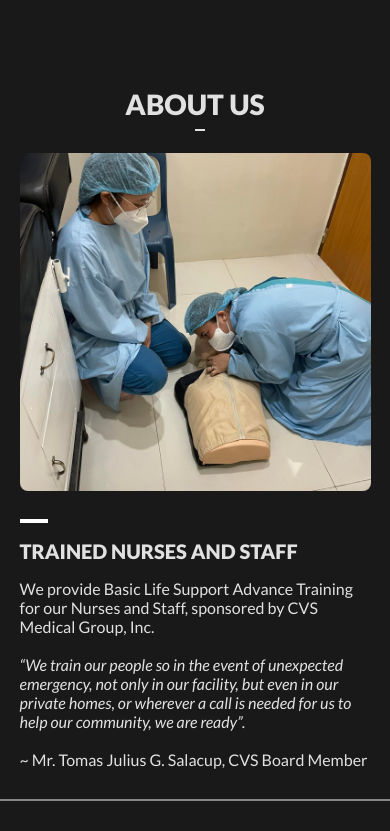
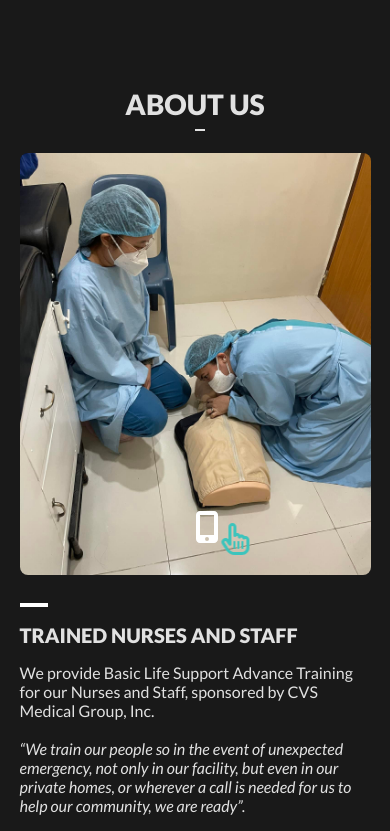
Before and after one commit to TimSalacup/react-freelance-project-attempt, a React (Vite) app: page / in a window 390 px wide. Shown: the part 960-1791 px from the top of the page. Built offline with nearby package versions, Linux system fonts and the light colour scheme.

Commit message:
cleaned up the logic, learned how to make flags to deal with asynchronous functions

```diff
--- a/src/App.css
+++ b/src/App.css
@@ -452,6 +452,107 @@ header {
   background: rgba(0, 0, 0, 0.2);
 }
 
+.scrollGif__icon {
+  position: absolute;
+  left: 50%;
+}
+
+.scrollGif__icon.phone {
+  color: rgb(255, 255, 255);
+  font-size: 32px;
+  bottom: 32px;
+  animation: swipePhone 5000ms linear infinite;
+}
+
+@keyframes swipePhone {
+  0% {
+    opacity: 0;
+  }
+
+  5% {
+    opacity: 1;
+  }
+
+  50% {
+    opacity: 1;
+  }
+
+  60% {
+    opacity: 0;
+  }
+
+  100% {
+    opacity: 0;
+  }
+}
+
+.scrollGif__icon.point {
+  font-size: 32px;
+  color: rgb(60, 196, 188);
+  bottom: 20px;
+  animation: swipePoint 10000ms linear infinite;
+}
+
+@keyframes swipePoint {
+  0% {
+    opacity: 0;
+    transform: scale(2);
+  }
+  5% {
+    opacity: 1;
+    transform: scale(1);
+    animation-timing-function: ease-out;
+  }
+  10% {
+    transform: translateX(0px);
+  }
+  15% {
+    transform: translateX(-30px);
+  }
+  25% {
+    transform: translateX(-30px);
+    opacity: 1;
+    animation-timing-function: ease-out;
+  }
+  30% {
+    opacity: 0;
+  }
+
+  40% {
+    transform: translateX(-30px);
+  }
+
+  50% {
+    transform: translateX(0);
+    opacity: 0;
+    transform: scale(2);
+  }
+
+  55% {
+    opacity: 1;
+    transform: scale(1);
+    animation-timing-function: ease-out;
+  }
+  60% {
+    transform: translateX(0px);
+  }
+  65% {
+    transform: translateX(30px);
+  }
+  75% {
+    transform: translateX(30px);
+    opacity: 1;
+    animation-timing-function: ease-out;
+  }
+  80% {
+    opacity: 0;
+  }
+  100% {
+    transform: translateX(30px);
+    opacity: 0;
+  }
+}
+
 /* MAIN FADEINDIV */
 
 .fadeInDiv {
@@ -544,6 +645,10 @@ main {
 .section__wrapper.aboutUs {
   width: 100%;
   position: relative;
+}
+
+.section__wrapper.aboutUs.phone {
+  display: none;
 }
 
 .aboutUs__bg {
@@ -1009,9 +1114,7 @@ main {
   .nav__top--splitter,
   .nav__bottom--arrow,
   .nav__bottom,
-  .header__arrow,
-  .header__bgfilter,
-  .aboutUs.phone {
+  .header__bgfilter {
     display: none;
   }
 
@@ -1020,6 +1123,11 @@ main {
     flex-direction: column;
     justify-content: start;
     height: 85vh;
+  }
+
+  .header__arrow--right, .header__arrow--left {
+    background-color: rgb(60, 196, 188);
+    color: rgb(225, 225, 225);
   }
 
   .header__bg {
@@ -1187,7 +1295,7 @@ main {
     display: none;
   }
 
-  .aboutUs.phone {
+  .section__wrapper.aboutUs.phone {
     display: flex;
     padding-bottom: 0;
   }
@@ -1238,13 +1346,23 @@ main {
 
   .aboutUsContent__right {
     width: 100%;
-    height: 40vh;
+    height: 50vh;
     border-radius: 8px;
+    max-width: 592px;
+    margin: auto;
   }
 
   .aboutUsContent__right:hover .aboutUsContent__right--img {
     transform: scale(100%);
     filter: blur(0px);
+  }
+
+  .footer__link--href {
+    font-size: 14px;
+  }
+
+  .footer__quote {
+    text-align: center;
   }
 }
 
@@ -1253,4 +1371,13 @@ main {
     height: 100%;
     width: auto;
   }
+
+  .footer__img {
+    width: 80%;
+    height: auto;
+  }
+
+  .footer__quote {
+    text-align: center;
+  }
 }
--- a/src/App.jsx
+++ b/src/App.jsx
@@ -18,11 +18,12 @@ function App() {
   const headerImgRef = useRef([]);
   const aboutUsButtonsRef = useRef([]);
   const photoViewerPreviewsRef = useRef([]);
+  const aboutUsContentImgRef = useRef([]);
+  let currentAbout = useRef([]);
   let aboutImgIndex = useRef(0);
   let prevActiveNav = useRef(0);
   let prevActiveHeader = useRef(0);
   let prevActiveAbout = useRef(0);
-  let currentAbout = useRef([]);
   let startX = useRef(0);
   let endX = useRef(0);
   let diffX = useRef(0);
@@ -34,9 +35,16 @@ function App() {
     useState([]);
   const [isHorizontal, setIsHorizontal] = useState(false);
   const [menuOpened, setMenuOpened] = useState(false);
+  const [aboutUsContentImgRefReady, setAboutUsContentImgRefReady] =
+    useState(false);
+  const [
+    aboutUsContentPhoneTrainedImgReady,
+    setAboutUsContentPhoneTrainedImgReady,
+  ] = useState(false);
   const [aboutTitle, setAboutTitle] = useState("");
   const [aboutPara, setAboutPara] = useState("");
   const [aboutImg, setAboutImg] = useState("");
+  const [aboutPhoneImg, setAboutPhoneImg] = useState("");
   const [aboutSection, setAboutSection] = useState("T");
   const [photoViewerImg, setPhotoViewerImg] = useState("T");
 
@@ -87,7 +95,7 @@ function App() {
           <br />~ Mr. Tomas Julius G. Salacup, CVS Board Member
         </>
       ),
-      img: AboutUsImgs.AboutTrainedImgs[0],
+      img: AboutUsImgs.AboutTrainedImgs[aboutImgIndex.current],
       horizontal: false,
     },
     {
@@ -318,12 +326,6 @@ function App() {
     }
   }, [aboutUsButtonsRef]);
 
-  // RUNS WHEN THE PAGE FIRST LOADS:
-  // 1) LOADS THE IMAGES ON THE HEADER
-  // 2) MAPS THE ABOUT US BUTTONS
-  // 3) MAPS BOTTOM NAV BUTTONS
-  // 4) ADDS EVENT LISTENER TO HEADER BG REF
-  // 5) LOADS CONTENT FOR PHONE ABOUT US
   useEffect(() => {
     setAboutUsPhoneContentContainer(
       AboutUsContentArray.map((el, index) => {
@@ -332,12 +334,84 @@ function App() {
             isHorizontal={el.horizontal}
             paragraph={el.paragraph}
             title={el.title}
-            img={el.img}
+            img={el.section === "T" ? aboutPhoneImg : el.img}
             key={index}
+            section={el.section}
+            aboutUsContentImgRef={(el) => {
+              if (el) aboutUsContentImgRef.current[index] = el;
+              index === AboutUsContentArray.length - 1 &&
+                setAboutUsContentImgRefReady(true);
+            }}
           />
         );
       })
     );
+  }, [aboutUsContentPhoneTrainedImgReady, aboutPhoneImg]);
+
+  useEffect(() => {
+    if (aboutUsContentImgRefReady) {
+      aboutUsContentImgRef.current[0].addEventListener(
+        "touchstart",
+        aboutTouchStart
+      );
+      aboutUsContentImgRef.current[0].addEventListener(
+        "touchend",
+        aboutTouchEnd
+      );
+    }
+  }, [aboutUsContentImgRefReady]);
+
+  const aboutTouchStart = (e) => {
+    startX.current = e.touches[0].clientX;
+  };
+
+  const aboutTouchEnd = (e) => {
+    endX.current = e.changedTouches[0].clientX;
+    diffX.current = Math.ceil(startX.current - endX.current);
+    if (diffX.current > 30) {
+      nextTrainedImg();
+    } else if (diffX.current < -60) {
+      previousTrainedImg();
+    }
+  };
+
+  const nextTrainedImg = () => {
+    if (aboutImgIndex.current === AboutUsImgs.AboutTrainedImgs.length - 1) {
+      aboutImgIndex.current = 0;
+      setAboutPhoneImg(AboutUsImgs.AboutTrainedImgs[aboutImgIndex.current]);
+      setAboutImg(AboutUsImgs.AboutTrainedImgs[aboutImgIndex.current]);
+      setPhotoViewerImg(AboutUsImgs.AboutTrainedImgs[aboutImgIndex.current]);
+    } else {
+      ++aboutImgIndex.current;
+      setAboutPhoneImg(AboutUsImgs.AboutTrainedImgs[aboutImgIndex.current]);
+      setAboutImg(AboutUsImgs.AboutTrainedImgs[aboutImgIndex.current]);
+      setPhotoViewerImg(AboutUsImgs.AboutTrainedImgs[aboutImgIndex.current]);
+    }
+  };
+
+  const previousTrainedImg = () => {
+    if (aboutImgIndex.current === 0) {
+      aboutImgIndex.current = AboutUsImgs.AboutTrainedImgs.length - 1;
+      setAboutImg(AboutUsImgs.AboutTrainedImgs[aboutImgIndex.current]);
+      setAboutPhoneImg(AboutUsImgs.AboutTrainedImgs[aboutImgIndex.current]);
+      setPhotoViewerImg(AboutUsImgs.AboutTrainedImgs[aboutImgIndex.current]);
+    } else {
+      --aboutImgIndex.current;
+      setAboutPhoneImg(AboutUsImgs.AboutTrainedImgs[aboutImgIndex.current]);
+      setAboutImg(AboutUsImgs.AboutTrainedImgs[aboutImgIndex.current]);
+      setPhotoViewerImg(AboutUsImgs.AboutTrainedImgs[aboutImgIndex.current]);
+    }
+  };
+
+  // RUNS WHEN THE PAGE FIRST LOADS:
+  // 1) LOADS THE IMAGES ON THE HEADER
+  // 2) MAPS THE ABOUT US BUTTONS
+  // 3) MAPS BOTTOM NAV BUTTONS
+  // 4) ADDS EVENT LISTENER TO HEADER BG REF
+  // 5) LOADS THE "TRAINED" SECTION IMAGES FOR THE PHONE VERSION
+  useEffect(() => {
+    setAboutPhoneImg(AboutUsImgs.AboutTrainedImgs[aboutImgIndex.current]);
+    setAboutUsContentPhoneTrainedImgReady(true);
     headerBgRef.current.addEventListener("touchstart", headerTouchStart);
     headerBgRef.current.addEventListener("touchend", headerTouchEnd);
     let tempHeaderImages = HeaderImages.map((link, i) => {
@@ -434,30 +508,6 @@ function App() {
     },
   ];
 
-  const nextTrainedImg = () => {
-    if (aboutImgIndex.current === AboutUsImgs.AboutTrainedImgs.length - 1) {
-      aboutImgIndex.current = 0;
-      setAboutImg(AboutUsImgs.AboutTrainedImgs[aboutImgIndex.current]);
-      setPhotoViewerImg(AboutUsImgs.AboutTrainedImgs[aboutImgIndex.current]);
-    } else {
-      ++aboutImgIndex.current;
-      setAboutImg(AboutUsImgs.AboutTrainedImgs[aboutImgIndex.current]);
-      setPhotoViewerImg(AboutUsImgs.AboutTrainedImgs[aboutImgIndex.current]);
-    }
-  };
-
-  const previousTrainedImg = () => {
-    if (aboutImgIndex.current === 0) {
-      aboutImgIndex.current = AboutUsImgs.AboutTrainedImgs.length - 1;
-      setAboutImg(AboutUsImgs.AboutTrainedImgs[aboutImgIndex.current]);
-      setPhotoViewerImg(AboutUsImgs.AboutTrainedImgs[aboutImgIndex.current]);
-    } else {
-      --aboutImgIndex.current;
-      setAboutImg(AboutUsImgs.AboutTrainedImgs[aboutImgIndex.current]);
-      setPhotoViewerImg(AboutUsImgs.AboutTrainedImgs[aboutImgIndex.current]);
-    }
-  };
-
   return (
     <>
       <Routes>
--- a/src/mainComponents/Header.jsx
+++ b/src/mainComponents/Header.jsx
@@ -3,6 +3,7 @@ import {
   faChevronLeft,
   faChevronRight,
 } from "@fortawesome/free-solid-svg-icons";
+import ScrollGif from "./subComponents/ScrollGif";
 
 const Header = ({
   headerImagesArray,
@@ -14,6 +15,7 @@ const Header = ({
     <>
       <section id="header">
         <header>
+          <div ref={headerBgRef} className="header__bg">
             <div
               className="header__arrow header__left"
               onClick={() => previousImage()}
@@ -32,8 +34,8 @@ const Header = ({
                 className="header__arrow--right"
               />
             </div>
-          <div ref={headerBgRef} className="header__bg">
             {headerImagesArray}
+            <ScrollGif />
           </div>
           <div className="header__bgfilter"></div>
           <div className="header__wrapper">
--- a/src/mainComponents/subComponents/AboutUsPhoneContent.jsx
+++ b/src/mainComponents/subComponents/AboutUsPhoneContent.jsx
@@ -1,6 +1,7 @@
 import FadeIn from "./FadeIn";
+import ScrollGif from "./ScrollGif";
 
-const AboutUsPhoneContent = ({ isHorizontal, paragraph, title, img }) => {
+const AboutUsPhoneContent = ({ isHorizontal, paragraph, title, img, section, aboutUsContentImgRef }) => {
   return (
     <>
       <>
@@ -10,7 +11,7 @@ const AboutUsPhoneContent = ({ isHorizontal, paragraph, title, img }) => {
               <h2 className="aboutUsContent__left--title">{title}</h2>
               <span className="aboutUsContent__left--para">{paragraph}</span>
             </div>
-            <div className="aboutUsContent__right">
+            <div ref={aboutUsContentImgRef} className="aboutUsContent__right">
               <img
                 src={img || undefined}
                 alt="About Us Image"
@@ -18,6 +19,7 @@ const AboutUsPhoneContent = ({ isHorizontal, paragraph, title, img }) => {
                   isHorizontal ? "horizontal" : ""
                 }`}
               />
+              {section === "T" && <ScrollGif />}
             </div>
           </div>
         </FadeIn>
--- /dev/null
+++ b/src/mainComponents/subComponents/ScrollGif.jsx
@@ -0,0 +1,17 @@
+import { faHandPointer } from "@fortawesome/free-regular-svg-icons";
+import { faMobileScreenButton } from "@fortawesome/free-solid-svg-icons";
+import { FontAwesomeIcon } from "@fortawesome/react-fontawesome";
+
+const ScrollGif = () => {
+  return (
+    <>
+      <FontAwesomeIcon
+        icon={faMobileScreenButton}
+        className="scrollGif__icon phone"
+      />
+      <FontAwesomeIcon icon={faHandPointer} className="scrollGif__icon point" />
+    </>
+  );
+};
+
+export default ScrollGif;
```
Lines whose indentation alone changed are shown as unchanged.
